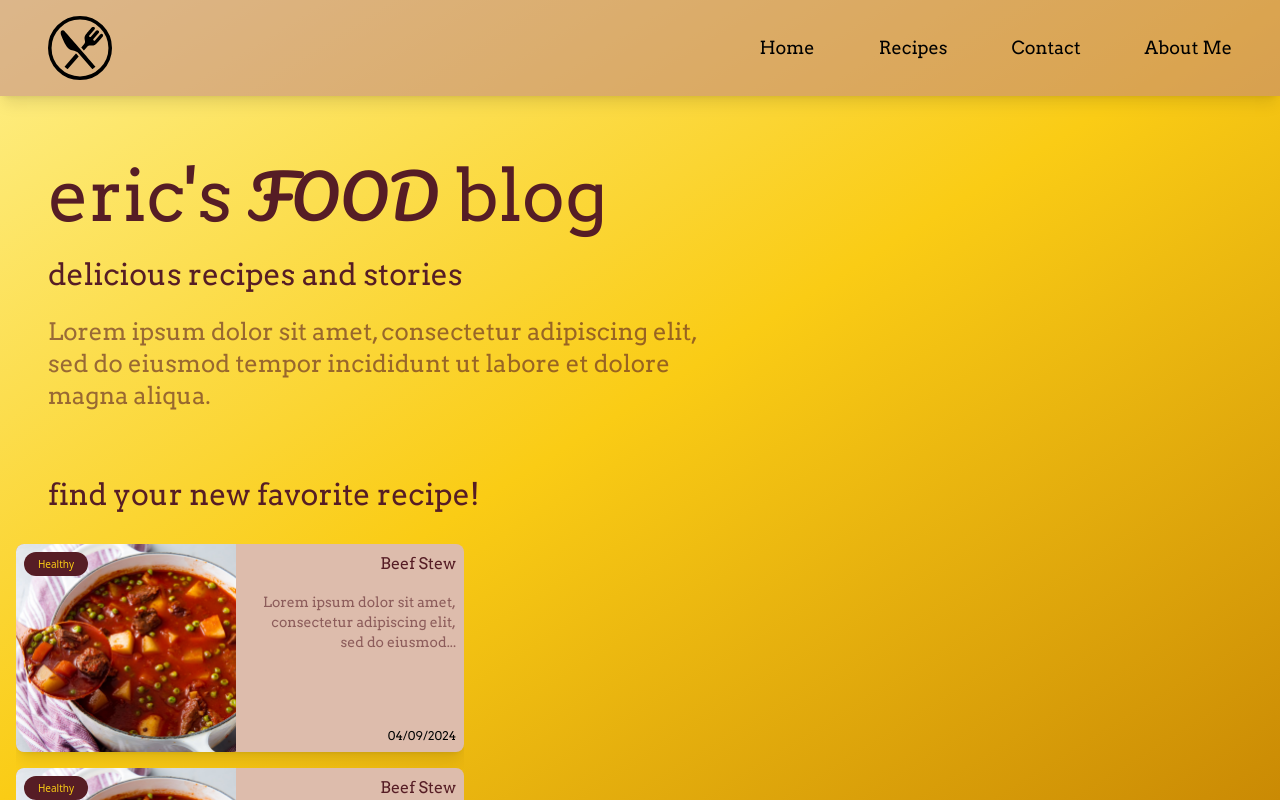
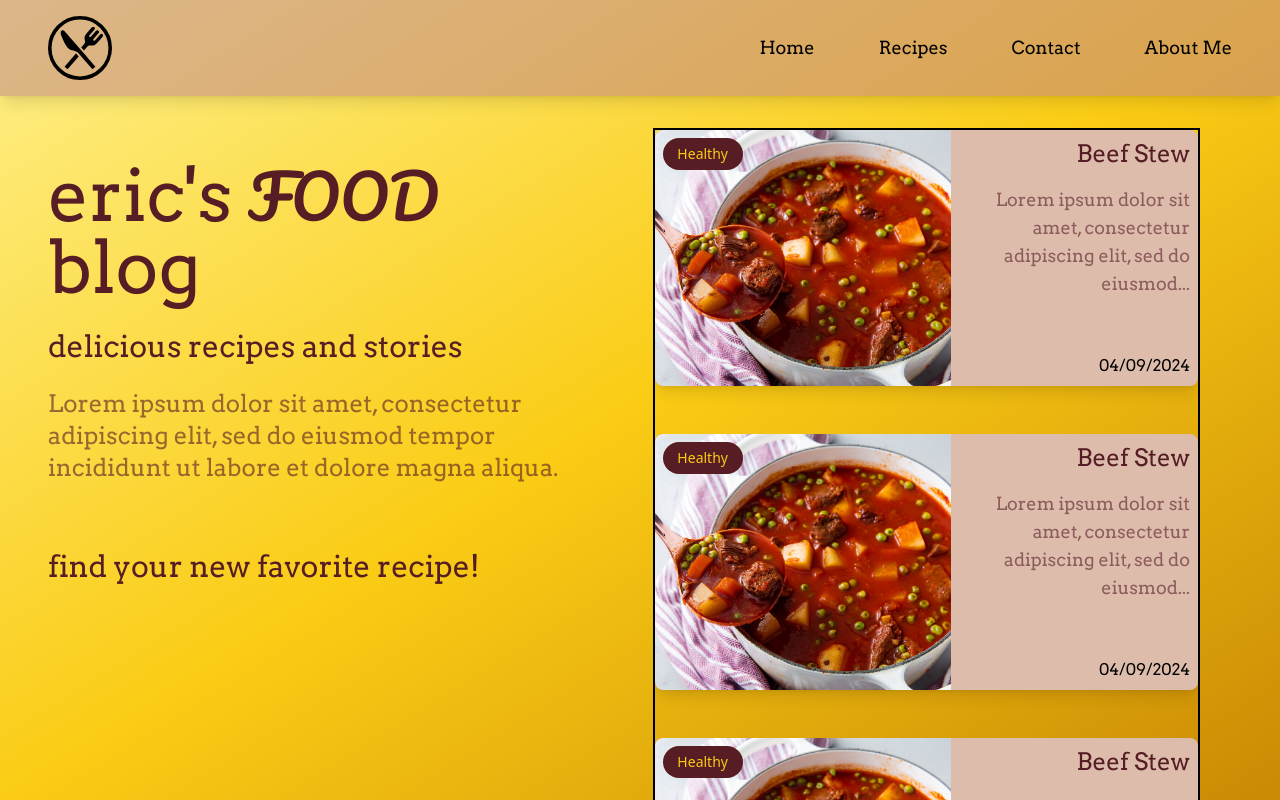
Before and after one commit to EricTheHoff/responsive_layout, a React (Vite) app: page / in a window 1280 px wide. Shown: the top 800 px of the page. Built offline with nearby package versions, Linux system fonts and the light colour scheme.

Commit message:
Finished responsive layout for CardContainer on small and medium screens

```diff
--- a/src/App.jsx
+++ b/src/App.jsx
@@ -4,10 +4,12 @@ import CardContainer from "./components/body/CardContainer.jsx";
 
 function App() {
   return (
-    <div className='font-main h-screen bg-gradient-to-br from-yellow-200 via-yellow-400 to-yellow-600'>
+    <div className='h-screen bg-gradient-to-br from-yellow-200 via-yellow-400 to-yellow-600'>
       <Navbar/>
-      <Header/>
-      <CardContainer/>
+      <div className='flex flex-col lg:flex-row'>
+        <Header/>
+        <CardContainer/>
+      </div>
     </div>
   )
 }
--- a/src/components/body/Card.jsx
+++ b/src/components/body/Card.jsx
@@ -2,17 +2,17 @@ import stew from '../../assets/stew.jpg'
 
 const Card = () => {
   return (
-    <div className='flex flex-shrink-0 gap-4 bg-light-pink-100 w-full h-52 rounded-lg shadow-lg overflow-hidden relative'>
+    <div className='flex flex-shrink-0 gap-4 bg-light-pink-100 w-full h-52 rounded-lg shadow-lg overflow-hidden relative md:h-64'>
       <div>
         <img className='object-cover h-full rounded-l-lg' src={stew} alt='stew'/>
       </div>
       <div className='flex flex-col items-end w-72 mr-2 font-arvo relative'>
-        <span className='text-chocolate-100 mt-2'>Beef Stew</span>
-        <span className='text-sm text-chocolate-50 text-right mt-4'>Lorem ipsum dolor sit amet, consectetur adipiscing elit, sed do eiusmod...</span>
-        <span className='absolute bottom-0 text-xs mb-2'>04/09/2024</span>
+        <span className='text-chocolate-100 mt-2 md:text-2xl'>Beef Stew</span>
+        <span className='text-sm text-chocolate-50 text-right mt-4 md:text-lg'>Lorem ipsum dolor sit amet, consectetur adipiscing elit, sed do eiusmod...</span>
+        <span className='absolute bottom-0 text-xs mb-2 md:text-base'>04/09/2024</span>
       </div>
-      <div className='absolute flex justify-center items-center bg-chocolate-100 rounded-full w-16 h-6 top-2 left-2'>
-        <span className='text-2xs text-yellow-400'>Healthy</span>
+      <div className='absolute flex justify-center items-center bg-chocolate-100 rounded-full w-16 h-6 top-2 left-2 md:w-20 h-8'>
+        <span className='text-2xs text-yellow-400 md:text-sm'>Healthy</span>
       </div>
     </div>
   )
--- a/src/components/body/CardContainer.jsx
+++ b/src/components/body/CardContainer.jsx
@@ -2,7 +2,7 @@ import Card from "./Card.jsx";
 
 const CardContainer = () => {
   return (
-    <div className='flex flex-col gap-4 items-start mt-8 mx-4 max-w-md w-92 h-72 overflow-y-auto'>
+    <div className='flex flex-col gap-4 items-start mt-8 mx-4 max-w-md h-72 overflow-y-auto border-2 border-black md:mx-20 md:max-w-4xl md:h-1/2 md:gap-12 md:items-center'>
       <Card/>
       <Card/>
       <Card/>
```
